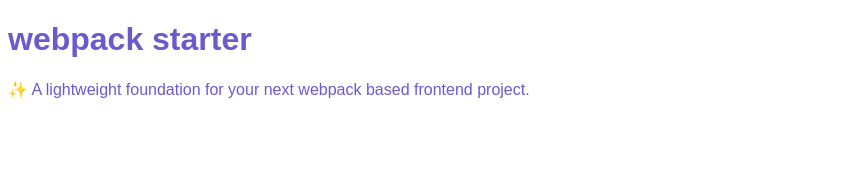
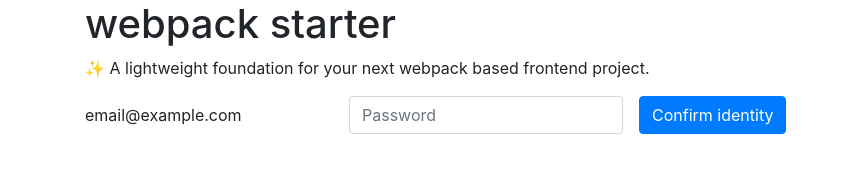
Before and after one commit to johnmogi/base1, a website built with webpack: page src/index.html in a window 1280 px wide. Shown: the whole page, without its empty margins (0-841 px from the left). Built offline with nearby package versions, Linux system fonts and the light colour scheme.

Commit message:
bscompleted

```diff
--- a/package.json
+++ b/package.json
@@ -57,6 +57,9 @@
   },
   "dependencies": {
     "@babel/polyfill": "^7.11.5",
-    "core-js": "^3.6.5"
+    "bootstrap": "^4.5.2",
+    "core-js": "^3.6.5",
+    "jquery": "^3.5.1",
+    "popper.js": "^1.16.1"
   }
 }
--- a/src/index.html
+++ b/src/index.html
@@ -4,9 +4,23 @@
   <meta charset="UTF-8">
   <meta name="viewport" content="width=device-width, initial-scale=1">
   <title>webpack starterkit</title>
+
 </head>
-<body>
+<body class="container">
   <h1>webpack starter</h1>
   <p>✨ A lightweight foundation for your next webpack based frontend project.</p>
+
+  <form class="form-inline">
+    <div class="form-group mb-2">
+      <label for="staticEmail2" class="sr-only">Email</label>
+      <input type="text" readonly class="form-control-plaintext" id="staticEmail2" value="email@example.com">
+    </div>
+    <div class="form-group mx-sm-3 mb-2">
+      <label for="inputPassword2" class="sr-only">Password</label>
+      <input type="password" class="form-control" id="inputPassword2" placeholder="Password">
+    </div>
+    <button type="button" class="btn btn-primary mb-2">Confirm identity</button>
+  </form>
+
 </body>
 </html>
--- a/src/scripts/index.js
+++ b/src/scripts/index.js
@@ -1,4 +1,8 @@
 import '../styles/index.scss';
+import 'bootstrap/dist/css/bootstrap.min.css';
+
+import 'bootstrap';
+
 
 if (process.env.NODE_ENV === 'development') {
   require('../index.html');
--- a/src/styles/index.scss
+++ b/src/styles/index.scss
@@ -1,3 +1,5 @@
+@import "custom";
+
 $body-color: slateblue;
 
 body {
```
Also changed, not shown: src/styles/custom.css (added), src/styles/custom.scss (added), src/styles/index.css (added), 3 other files.
